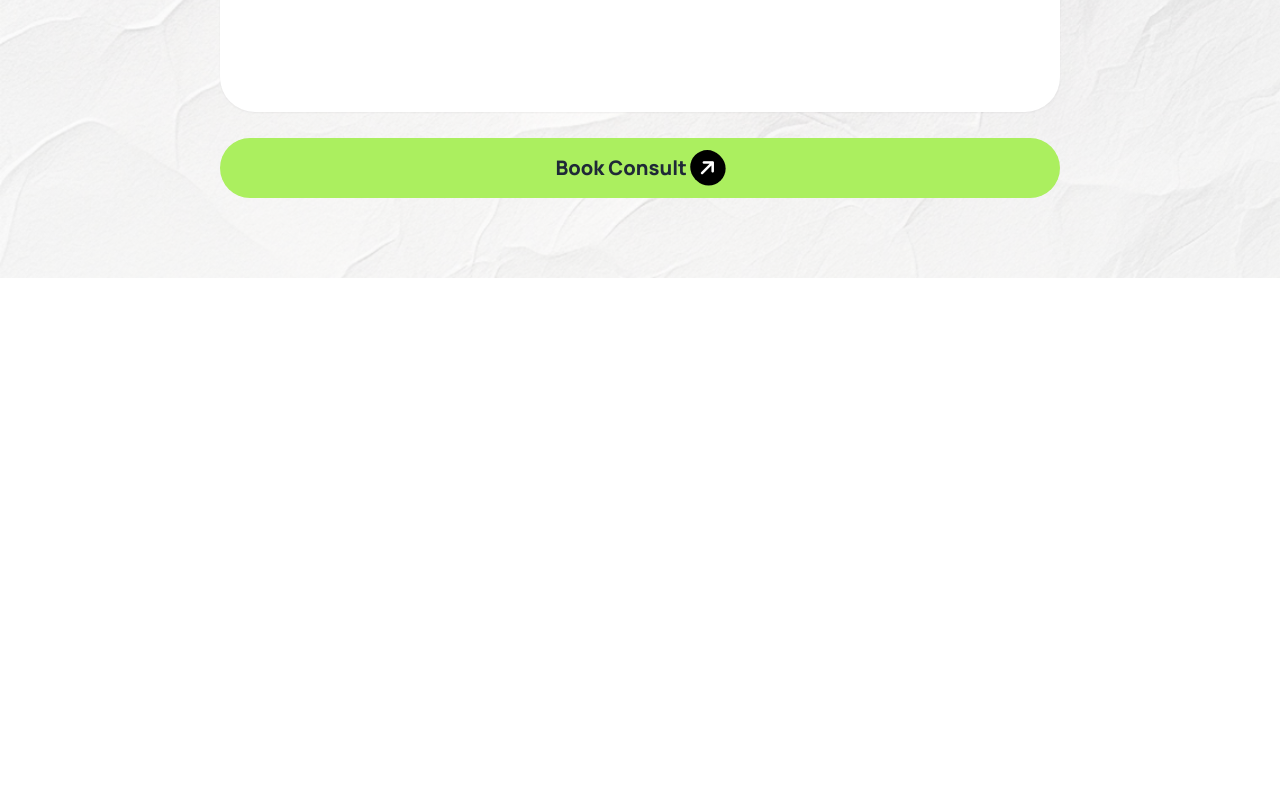
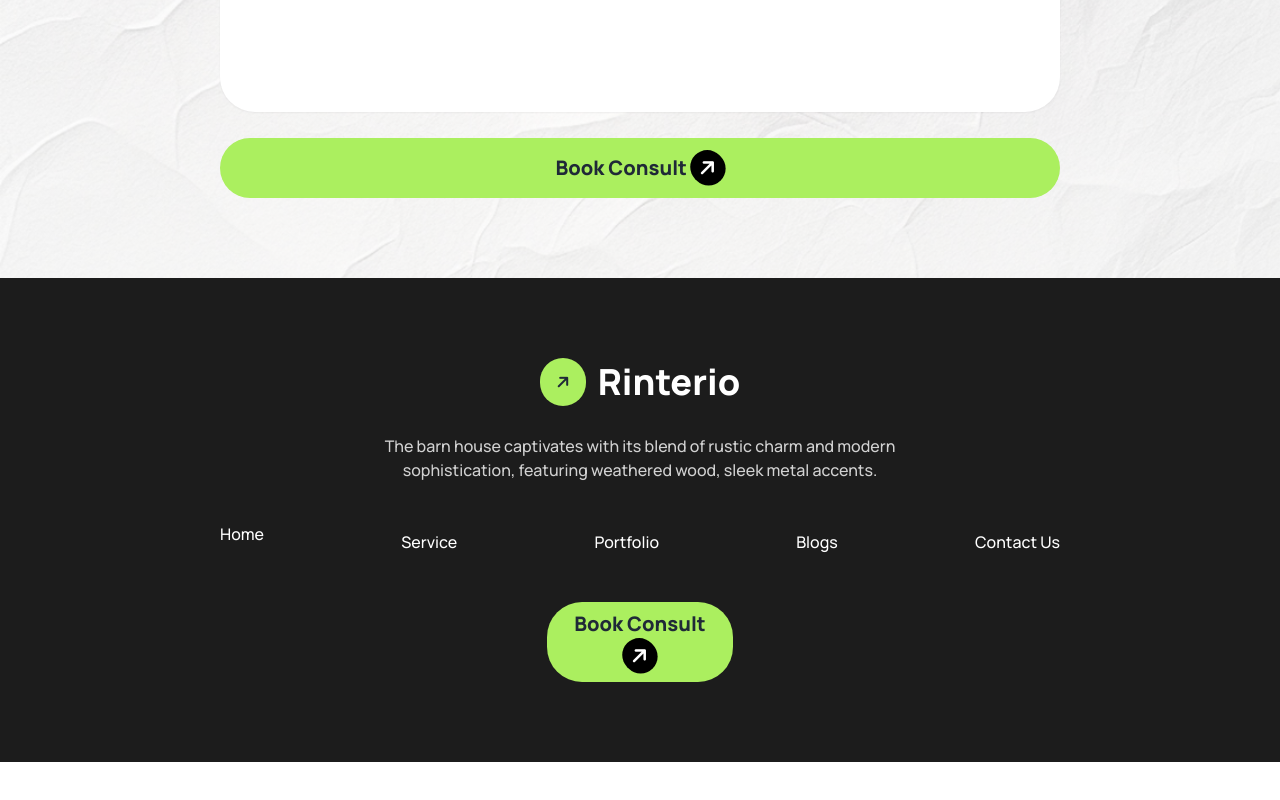
Before and after one commit to borhanbhuiyan/assignment-3, a plain HTML site: page index.html in a window 1280 px wide. Shown: the part 5081-5881 px from the top of the page. After the commit the page ends 5843 px from the top, so only its background shows below. Drawn offline with nearby package versions, Linux system fonts and the light colour scheme.

Commit message:
added the footer section

```diff
--- a/index.html
+++ b/index.html
@@ -96,7 +96,7 @@
     </div>
    </header>
    <!-- main section -->
-    <main class="min-h-[6000px]">
+    <main>
       <!-- about section -->
        <section class="bg-clr-main my-12">
         <div class="container mx-auto p-5 lg:p-20 lg:grid grid-cols-2 gap-8">
@@ -326,7 +326,29 @@
          </section>
     </main>
     <!-- footer section -->
-     <footer>
+     <footer class="bg-[#1C1C1C]">
+      <div class="container mx-auto py-10 px-5 lg:p-20  text-center">
+        <div class="flex space-x-3 justify-center items-center mt-15 mb-7">
+          <div  class="bg-clr-primary  py-3 px-4 rounded-full">
+            <i class="fa-solid fa-arrow-right -rotate-45" ></i>
+          </div>
+          <a class="text-4xl font-extrabold text-white ">Rinterio</a>
+        </div>
+          <p class="text-white opacity-80 lg:w-1/2 lg:mx-auto font-medium ">The barn house captivates with its blend of rustic charm and modern sophistication, featuring weathered wood, sleek metal accents.</p>
+
+          <ul class="font-[500] text-white flex flex-col space-y-2 lg:flex lg:flex-row lg:w-3/4  lg:mx-auto lg:justify-between mt-10 mb-12">
+            <li><a>Home</a></li>
+            <li ><a>Service</a></li>
+            <li ><a>Portfolio</a></li>
+            <li ><a>Blogs</a></li>
+            <li ><a>Contact Us</a></li>
+          </ul>
+
+          <div >
+            <button class="w-full lg:w-1/6 lg:mx-auto bg-clr-primary py-2 px-6 rounded-[35px] text-xl font-extrabold ">Book Consult <i class="fa-solid fa-arrow-right -rotate-45 bg-black text-white text-md p-2 rounded-full " ></i></button>
+          </div>
+
+      </div>
 
      </footer>
 
```
